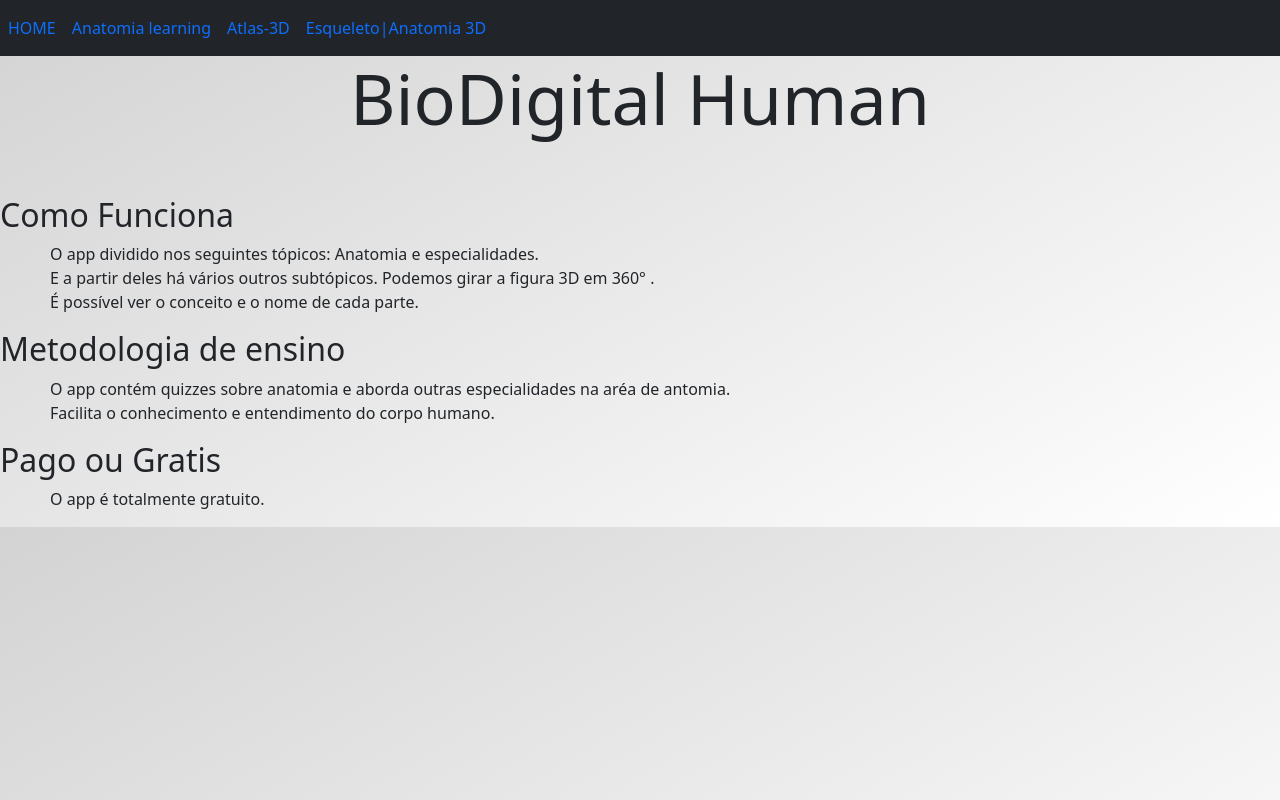
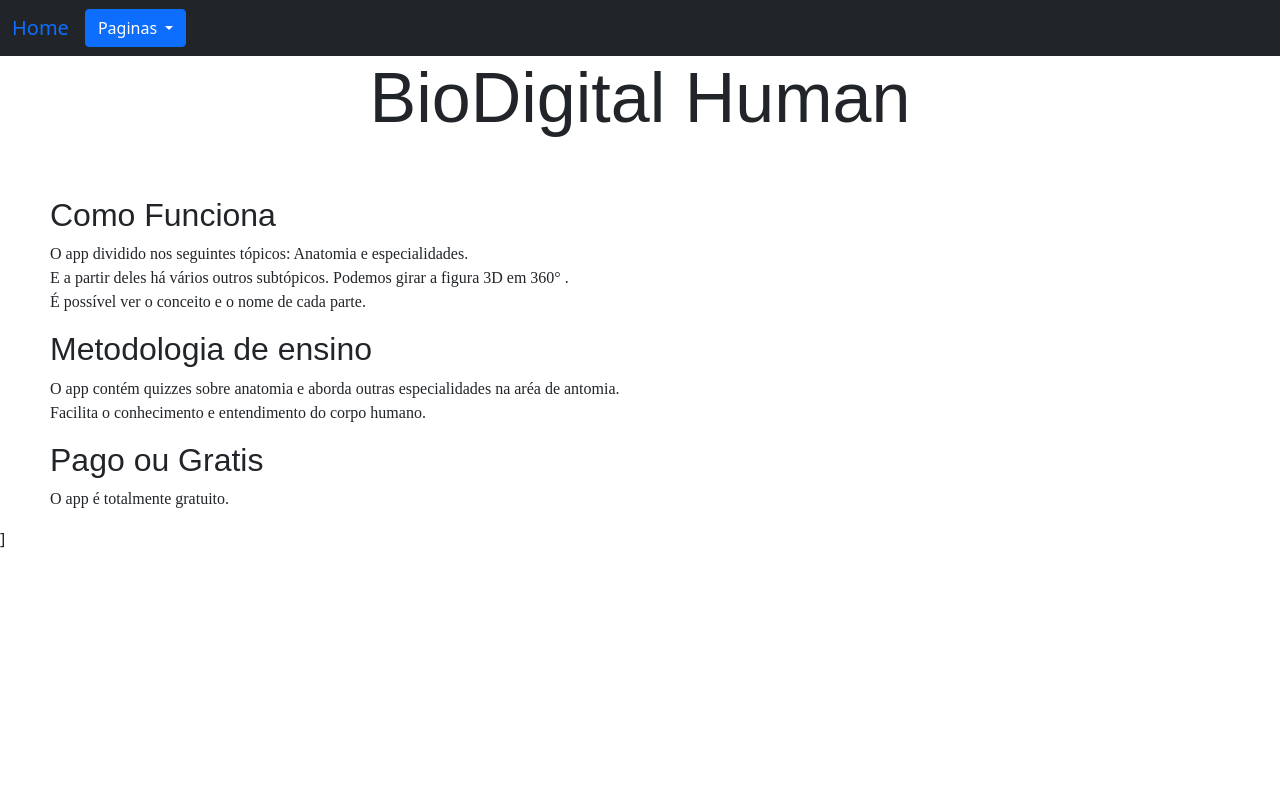
Before and after one commit to ProjetoAnatomia/ProjetoAnatomia.github.io, a plain HTML site: page paginas/digital.html in a window 1280 px wide. Drawn offline with Linux system fonts and the light colour scheme.

Commit message:
Menu suspenso

```diff
--- a/css/a.css
+++ b/css/a.css
@@ -2,13 +2,20 @@ p{
     max-width: 720px;
     margin-left: 50px;
     font-size: medium;
+    font-family: 'Times New Roman';
 
 }
 h1{
     text-align: center;
     font-size: 70px;
+    font-family: arial;
 
 }
 body{
     background-image: linear-gradient( 150deg, lightgray,white );
+    background: 100%;
 }
+h2{
+    margin-left: 50px;
+    font-family: arial;
+}
--- a/paginas/digital.html
+++ b/paginas/digital.html
@@ -7,25 +7,28 @@
     <title>BioDigital Human</title>
   </head>
   <body>
-    <nav class="navbar navbar-expand-lg bg-dark">
-      <div class="collapse navbar-collapse" id="navbarNav">
-        <ul class="navbar-nav">
-          <li class="nav-item">
-            <a class="nav-link active" aria-current="page" href="../index.html">HOME</a>
-          </li>
-          <li class="nav-item">
-            <a class="nav-link active" aria-current="page" href="./learning.html">Anatomia learning</a>
-          </li>
-          <li class="nav-item">
-            <a class="nav-link active" aria-current="page" href="./atlas.html">Atlas-3D</a>
-          </li>
-          <li class="nav-item">
-            <a class="nav-link" href="./esqueleto.html">Esqueleto|Anatomia 3D</a>
-          </li>
-        </ul>
+    <nav class="navbar navbar-expand-lg bg-dark" >
+      <div class="container-fluid">
+        <a class="navbar-brand" href="../index.html">Home</a>
+        <div class="dropdown">
+          <button class="btn btn-primary dropdown-toggle" type="button" id="dropdownMenuButton1" data-bs-toggle="dropdown" aria-expanded="false">
+            Paginas
+          </button>
+          <ul class="dropdown-menu" aria-labelledby="dropdownMenuButton1">
+            <li><a class="dropdown-item" href="./atlas.html">Atlas-3D</a></li>
+            <li><a class="dropdown-item" href="./esqueleto.html">Esqueleto|Anatomia 3D</a></li>
+            <li><a class="dropdown-item" href="./learning.html">Anatomy Learning</a></li>
+          </ul>
+        </div>
+
+        <button class="navbar-toggler" type="button" data-bs-toggle="collapse" data-bs-target="#navbarNav" aria-controls="navbarNav" aria-expanded="false" aria-label="Toggle navigation">
+          <span class="navbar-toggler-icon"></span>
+        </button>
+        <div class="collapse navbar-collapse" id="navbarNav">
+
+        </div>
       </div>
-
-  </nav>
+    </nav>
     <h1>BioDigital Human</h1>
     <br><br>
     <h2>Como Funciona</h2>
@@ -37,6 +40,9 @@
         Facilita o conhecimento e entendimento do corpo humano.</p>
     <h2>Pago ou Gratis</h2>
     <p>O app é totalmente gratuito.</p>
-
+    ]
+    <script src="../js/dist/dropdown.js"></script>
+    <script src="../js/src/dropdown.js"></script>
+    <script src="../js/bootstrap.bundle.js"></script>
 </body>
 </html>
```
Also changed, not shown: index.html (+15 -15 lines), paginas/atlas.html (+15 -12 lines), paginas/esqueleto.html (+16 -12 lines), paginas/learning.html (+15 -11 lines).
